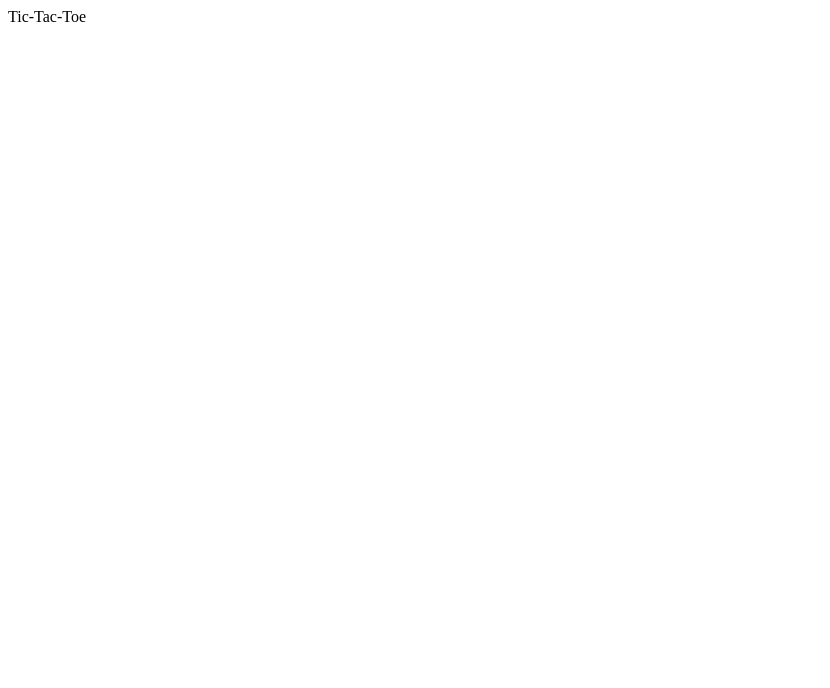
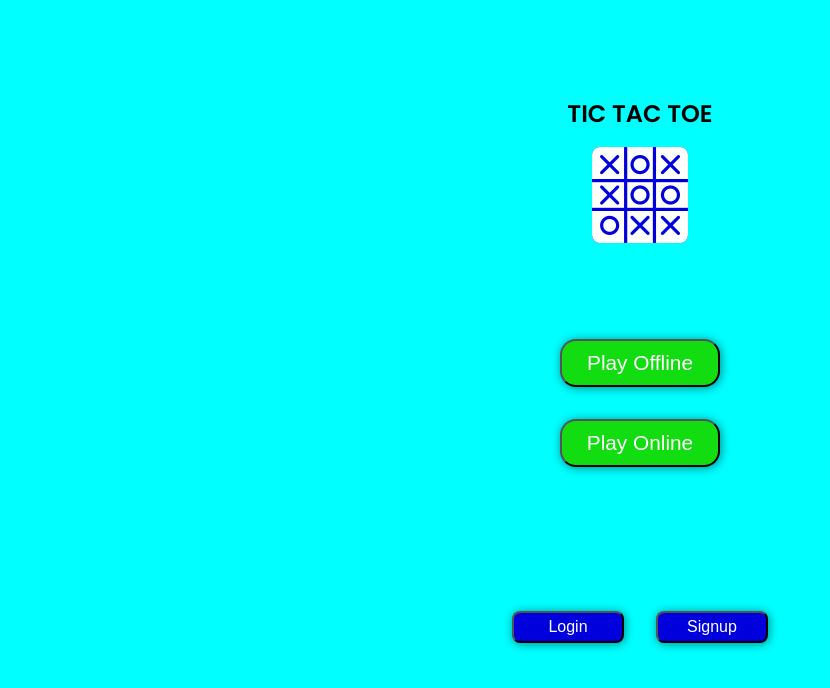
Before and after one commit to Regestrac/Tic-Tac-Toe_Fullstack-app, a React (Create React App) app in the folder Client/: page / in a window 1280 px wide. Shown: the top 688 px of the page, without its empty margins (0-830 px from the left). Built offline with nearby package versions, Linux system fonts and the light colour scheme.

Commit message:
Added homepage

```diff
--- a/Client/public/index.html
+++ b/Client/public/index.html
@@ -1,19 +1,23 @@
 <!DOCTYPE html>
 <html lang="en">
+
 <head>
   <meta charset="utf-8" />
   <link rel="icon" href="%PUBLIC_URL%/favicon.ico" />
   <meta name="viewport" content="width=device-width, initial-scale=1" />
   <meta name="theme-color" content="#000000" />
-    <meta
-      name="description"
-      content="Web site created using create-react-app"
-    />
+  <meta name="description" content="Web site created using create-react-app" />
   <link rel="manifest" href="%PUBLIC_URL%/manifest.json" />
+  <!-- Google Fonts -->
+  <link rel="preconnect" href="https://fonts.googleapis.com">
+  <link rel="preconnect" href="https://fonts.gstatic.com" crossorigin>
+  <link href="https://fonts.googleapis.com/css2?family=Poppins:wght@200;400;600&display=swap" rel="stylesheet">
   <title>Tic Tac Toe</title>
 </head>
+
 <body>
   <noscript>You need to enable JavaScript to run this app.</noscript>
   <div id="root"></div>
 </body>
+
 </html>
--- a/Client/src/App.js
+++ b/Client/src/App.js
@@ -1,8 +1,9 @@
+import Home from "./components/Home";
 
 function App() {
   return (
     <div>
-      Tic-Tac-Toe
+      <Home />
     </div>
   );
 }
--- /dev/null
+++ b/Client/src/components/Home.css
@@ -0,0 +1,47 @@
+.home{
+    height: 100vh;
+    display: flex;
+    flex-direction: column;
+    align-items: center;
+    font-family: 'Poppins', sans-serif;
+}
+.head{
+    margin: 6rem 0 5rem;
+    display: flex;
+    flex-direction: column;
+    align-items: center;
+}
+.logo{
+    margin-top: 1rem;
+    height:6rem;
+    width: 6rem;
+    background-color: #0000dd;
+    border-radius: .5rem;
+}
+.btns{
+    display: flex;
+    flex-direction: column;
+}
+.btn{
+    margin: 1rem;
+    height: 3rem;
+    width: 10rem;
+    color: #fff;
+    font-size: 1.3rem;
+    background-color: #11dd11;
+    border-radius: 1rem;
+    box-shadow: 1px 1px 10px #00000077;
+}
+.auth{
+    margin-top: 7rem;
+}
+.auth-btn{
+    margin: 1rem;
+    height: 2rem;
+    width: 7rem;
+    color: #fff;
+    font-size: 1rem;
+    background-color: #0000dd;
+    border-radius: .5rem;
+    box-shadow: 1px 1px 10px #00000077;
+}
--- /dev/null
+++ b/Client/src/components/Home.jsx
@@ -0,0 +1,24 @@
+import React from 'react';
+import './Home.css'
+import Logo from '../assets/Logo.png'
+
+const Home = () => {
+  return (
+    <div className='home'>
+        <div className='head'>
+            <h2>TIC TAC TOE</h2>
+            <img className='logo' src={Logo} alt="Logo" />
+        </div>
+        <div className='btns'>
+            <button className='btn'>Play Offline</button>
+            <button className='btn'>Play Online</button>
+        </div>
+        <div className='auth'>
+            <button className='auth-btn'>Login</button>
+            <button className='auth-btn'>Signup</button>
+        </div>
+    </div>
+  )
+}
+
+export default Home
--- /dev/null
+++ b/Client/src/index.css
@@ -0,0 +1,5 @@
+*{
+    margin: 0;
+    padding: 0;
+    background-color: aqua;
+}
--- a/Client/src/index.js
+++ b/Client/src/index.js
@@ -1,6 +1,7 @@
 import React from 'react';
 import ReactDOM from 'react-dom/client';
 import App from './App';
+import './index.css'
 
 const root = ReactDOM.createRoot(document.getElementById('root'));
 root.render(
```
Also changed, not shown: Client/src/assets/Logo.png (added). Lines whose indentation alone changed are shown as unchanged.
